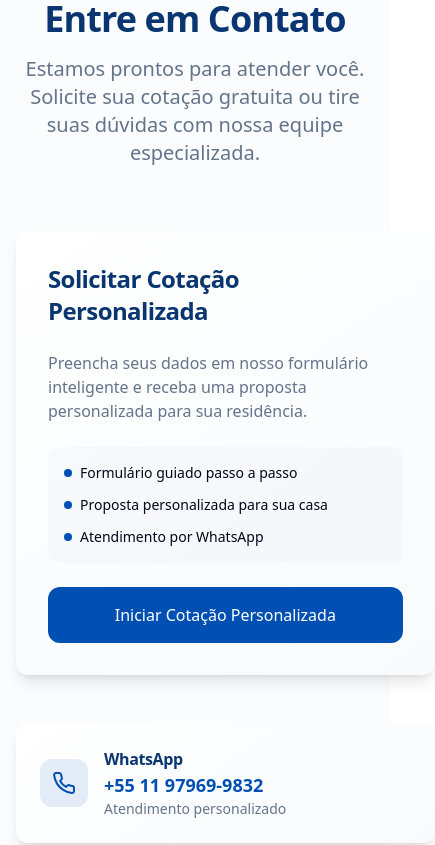
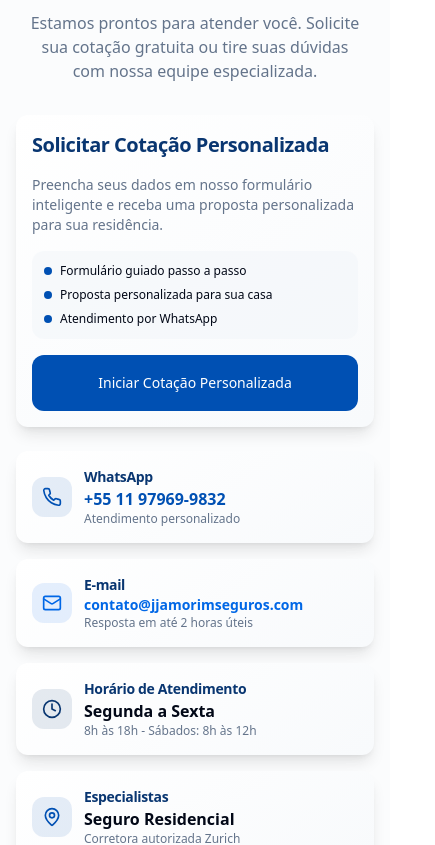
Before and after one commit to mktfun/seu-produto-landing-39, a React (Vite) app: page / in a window 390 px wide. Shown: the part 6920-7765 px from the top of the page, 435 px wide, since content can reach past the window. Built offline with nearby package versions, Linux system fonts and the light colour scheme.

Commit message:
Fix mobile responsiveness in ContactSection to prevent element cutoff
cgen-7968d1bfddb34a35a5187f97cd33cf17

```diff
--- a/src/components/ContactSection.tsx
+++ b/src/components/ContactSection.tsx
@@ -9,49 +9,49 @@ const ContactSection = () => {
   const navigate = useNavigate();
 
   return (
-    <section id="contato" className="py-20 bg-muted/30">
+    <section id="contato" className="py-12 sm:py-16 lg:py-20 bg-muted/30">
       <div className="container mx-auto px-4">
-        <div className="text-center mb-16">
-          <h2 className="text-4xl lg:text-5xl font-bold text-secondary mb-4">
+        <div className="text-center mb-8 sm:mb-12 lg:mb-16">
+          <h2 className="text-2xl sm:text-3xl lg:text-4xl xl:text-5xl font-bold text-secondary mb-3 sm:mb-4">
             Entre em Contato
           </h2>
-          <p className="text-xl text-muted-foreground max-w-3xl mx-auto">
+          <p className="text-base sm:text-lg lg:text-xl text-muted-foreground max-w-3xl mx-auto px-2">
             Estamos prontos para atender você. Solicite sua cotação gratuita
             ou tire suas dúvidas com nossa equipe especializada.
           </p>
         </div>
 
-        <div className="grid lg:grid-cols-2 gap-12 max-w-6xl mx-auto">
-          <div className="space-y-8">
+        <div className="grid lg:grid-cols-2 gap-6 sm:gap-8 lg:gap-12 max-w-6xl mx-auto">
+          <div className="space-y-6 sm:space-y-8">
             <Card className="card-gradient border-0 shadow-lg">
-              <CardContent className="p-8">
-                <h3 className="text-2xl font-bold text-secondary mb-6">
+              <CardContent className="p-4 sm:p-6 lg:p-8">
+                <h3 className="text-xl sm:text-2xl font-bold text-secondary mb-4 sm:mb-6">
                   Solicitar Cotação Personalizada
                 </h3>
 
-                <div className="space-y-6">
-                  <p className="text-muted-foreground">
+                <div className="space-y-4 sm:space-y-6">
+                  <p className="text-sm sm:text-base text-muted-foreground">
                     Preencha seus dados em nosso formulário inteligente e receba
                     uma proposta personalizada para sua residência.
                   </p>
 
-                  <div className="bg-muted/50 rounded-lg p-4 space-y-3">
-                    <div className="flex items-center space-x-2 text-sm">
-                      <div className="w-2 h-2 bg-primary rounded-full"></div>
+                  <div className="bg-muted/50 rounded-lg p-3 sm:p-4 space-y-2 sm:space-y-3">
+                    <div className="flex items-center space-x-2 text-xs sm:text-sm">
+                      <div className="w-2 h-2 bg-primary rounded-full flex-shrink-0"></div>
                       <span>Formulário guiado passo a passo</span>
                     </div>
-                    <div className="flex items-center space-x-2 text-sm">
-                      <div className="w-2 h-2 bg-primary rounded-full"></div>
+                    <div className="flex items-center space-x-2 text-xs sm:text-sm">
+                      <div className="w-2 h-2 bg-primary rounded-full flex-shrink-0"></div>
                       <span>Proposta personalizada para sua casa</span>
                     </div>
-                    <div className="flex items-center space-x-2 text-sm">
-                      <div className="w-2 h-2 bg-primary rounded-full"></div>
+                    <div className="flex items-center space-x-2 text-xs sm:text-sm">
+                      <div className="w-2 h-2 bg-primary rounded-full flex-shrink-0"></div>
                       <span>Atendimento por WhatsApp</span>
                     </div>
                   </div>
 
                   <Button
-                    className="w-full bg-primary hover:bg-primary/90"
+                    className="w-full bg-primary hover:bg-primary/90 text-sm sm:text-base"
                     size="lg"
                     onClick={() => navigate("/onboard")}
                   >
@@ -62,62 +62,62 @@ const ContactSection = () => {
             </Card>
           </div>
 
-          <div className="space-y-6">
+          <div className="space-y-4 sm:space-y-6">
             <Card className="card-gradient border-0 shadow-lg hover-lift">
-              <CardContent className="p-6">
-                <div className="flex items-center space-x-4">
-                  <div className="w-12 h-12 bg-primary/10 rounded-xl flex items-center justify-center">
-                    <Phone className="w-6 h-6 text-primary" />
+              <CardContent className="p-4 sm:p-6">
+                <div className="flex items-center space-x-3 sm:space-x-4">
+                  <div className="w-10 h-10 sm:w-12 sm:h-12 bg-primary/10 rounded-xl flex items-center justify-center flex-shrink-0">
+                    <Phone className="w-5 h-5 sm:w-6 sm:h-6 text-primary" />
                   </div>
-                  <div>
-                    <h4 className="font-semibold text-secondary">WhatsApp</h4>
-                    <p className="text-lg font-bold text-primary">+55 11 97969-9832</p>
-                    <p className="text-sm text-muted-foreground">Atendimento personalizado</p>
+                  <div className="min-w-0 flex-1">
+                    <h4 className="font-semibold text-secondary text-sm sm:text-base">WhatsApp</h4>
+                    <p className="text-base sm:text-lg font-bold text-primary break-all">+55 11 97969-9832</p>
+                    <p className="text-xs sm:text-sm text-muted-foreground">Atendimento personalizado</p>
                   </div>
                 </div>
               </CardContent>
             </Card>
 
             <Card className="card-gradient border-0 shadow-lg hover-lift">
-              <CardContent className="p-6">
-                <div className="flex items-center space-x-4">
-                  <div className="w-12 h-12 bg-accent/10 rounded-xl flex items-center justify-center">
-                    <Mail className="w-6 h-6 text-accent" />
+              <CardContent className="p-4 sm:p-6">
+                <div className="flex items-center space-x-3 sm:space-x-4">
+                  <div className="w-10 h-10 sm:w-12 sm:h-12 bg-accent/10 rounded-xl flex items-center justify-center flex-shrink-0">
+                    <Mail className="w-5 h-5 sm:w-6 sm:h-6 text-accent" />
                   </div>
-                  <div>
-                    <h4 className="font-semibold text-secondary">E-mail</h4>
-                    <p className="text-lg font-bold text-accent">contato@jjamorimseguros.com.br</p>
-                    <p className="text-sm text-muted-foreground">Resposta em até 2 horas úteis</p>
+                  <div className="min-w-0 flex-1">
+                    <h4 className="font-semibold text-secondary text-sm sm:text-base">E-mail</h4>
+                    <p className="text-sm sm:text-lg font-bold text-accent break-all">contato@jjamorimseguros.com</p>
+                    <p className="text-xs sm:text-sm text-muted-foreground">Resposta em até 2 horas úteis</p>
                   </div>
                 </div>
               </CardContent>
             </Card>
 
             <Card className="card-gradient border-0 shadow-lg hover-lift">
-              <CardContent className="p-6">
-                <div className="flex items-center space-x-4">
-                  <div className="w-12 h-12 bg-secondary/10 rounded-xl flex items-center justify-center">
-                    <Clock className="w-6 h-6 text-secondary" />
+              <CardContent className="p-4 sm:p-6">
+                <div className="flex items-center space-x-3 sm:space-x-4">
+                  <div className="w-10 h-10 sm:w-12 sm:h-12 bg-secondary/10 rounded-xl flex items-center justify-center flex-shrink-0">
+                    <Clock className="w-5 h-5 sm:w-6 sm:h-6 text-secondary" />
                   </div>
-                  <div>
-                    <h4 className="font-semibold text-secondary">Horário de Atendimento</h4>
-                    <p className="text-lg font-bold">Segunda a Sexta</p>
-                    <p className="text-sm text-muted-foreground">8h às 18h - Sábados: 8h às 12h</p>
+                  <div className="min-w-0 flex-1">
+                    <h4 className="font-semibold text-secondary text-sm sm:text-base">Horário de Atendimento</h4>
+                    <p className="text-base sm:text-lg font-bold">Segunda a Sexta</p>
+                    <p className="text-xs sm:text-sm text-muted-foreground">8h às 18h - Sábados: 8h às 12h</p>
                   </div>
                 </div>
               </CardContent>
             </Card>
 
             <Card className="card-gradient border-0 shadow-lg hover-lift">
-              <CardContent className="p-6">
-                <div className="flex items-center space-x-4">
-                  <div className="w-12 h-12 bg-primary/10 rounded-xl flex items-center justify-center">
-                    <MapPin className="w-6 h-6 text-primary" />
+              <CardContent className="p-4 sm:p-6">
+                <div className="flex items-center space-x-3 sm:space-x-4">
+                  <div className="w-10 h-10 sm:w-12 sm:h-12 bg-primary/10 rounded-xl flex items-center justify-center flex-shrink-0">
+                    <MapPin className="w-5 h-5 sm:w-6 sm:h-6 text-primary" />
                   </div>
-                  <div>
-                    <h4 className="font-semibold text-secondary">Especialistas</h4>
-                    <p className="text-lg font-bold">Seguro Residencial</p>
-                    <p className="text-sm text-muted-foreground">Corretora autorizada Zurich</p>
+                  <div className="min-w-0 flex-1">
+                    <h4 className="font-semibold text-secondary text-sm sm:text-base">Especialistas</h4>
+                    <p className="text-base sm:text-lg font-bold">Seguro Residencial</p>
+                    <p className="text-xs sm:text-sm text-muted-foreground">Corretora autorizada Zurich</p>
                   </div>
                 </div>
               </CardContent>
```
